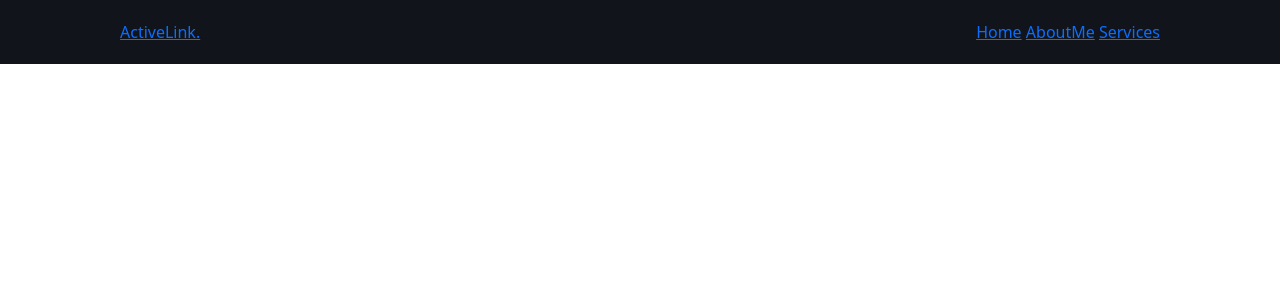
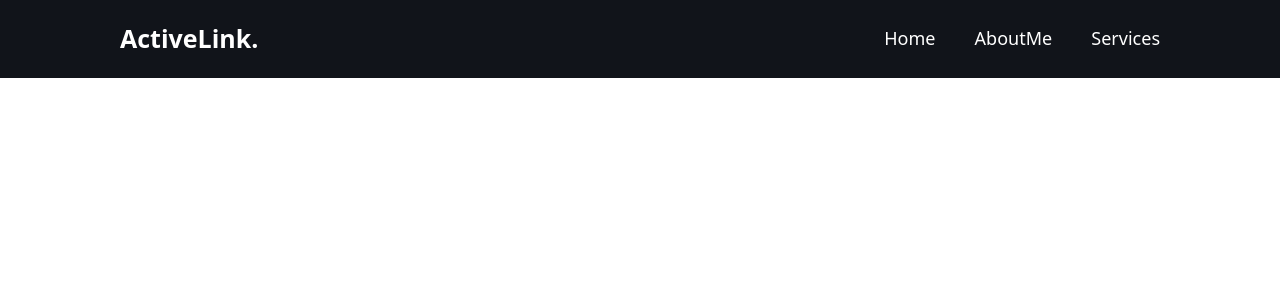
Before and after one commit to Doidae/roof-repair, a React (Create React App) app in the folder frontend/: page / in a window 1280 px wide. Shown: the top 300 px of the page. Built offline with nearby package versions, Linux system fonts and the light colour scheme.

Commit message:
Added styling and hover effects to navbar

```diff
--- a/frontend/src/index.css
+++ b/frontend/src/index.css
@@ -31,3 +31,23 @@ header{
   align-items: center;
   z-index: 100;
 }
+
+.logo {
+  font-size: 25px;
+  color: #fff;
+  text-decoration: none;
+  font-weight: 600;
+}
+
+nav a {
+  font-size: 18px;
+  color: #fff;
+  text-decoration: none;
+  font-weight: 500;
+  margin-left: 35px;
+  transition: .3s;
+}
+
+nav a:hover{
+  color: #e0f;
+}
```
